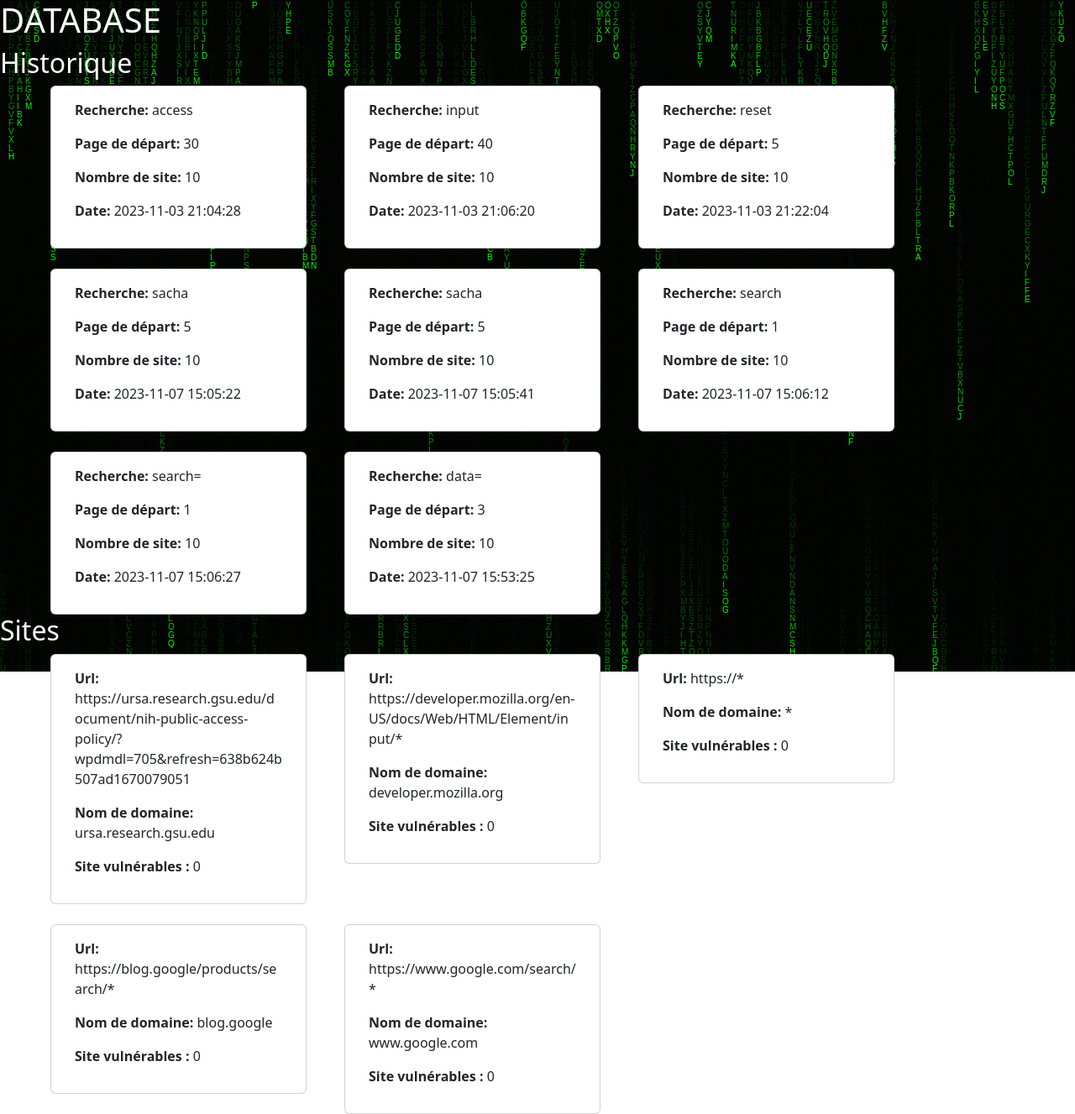
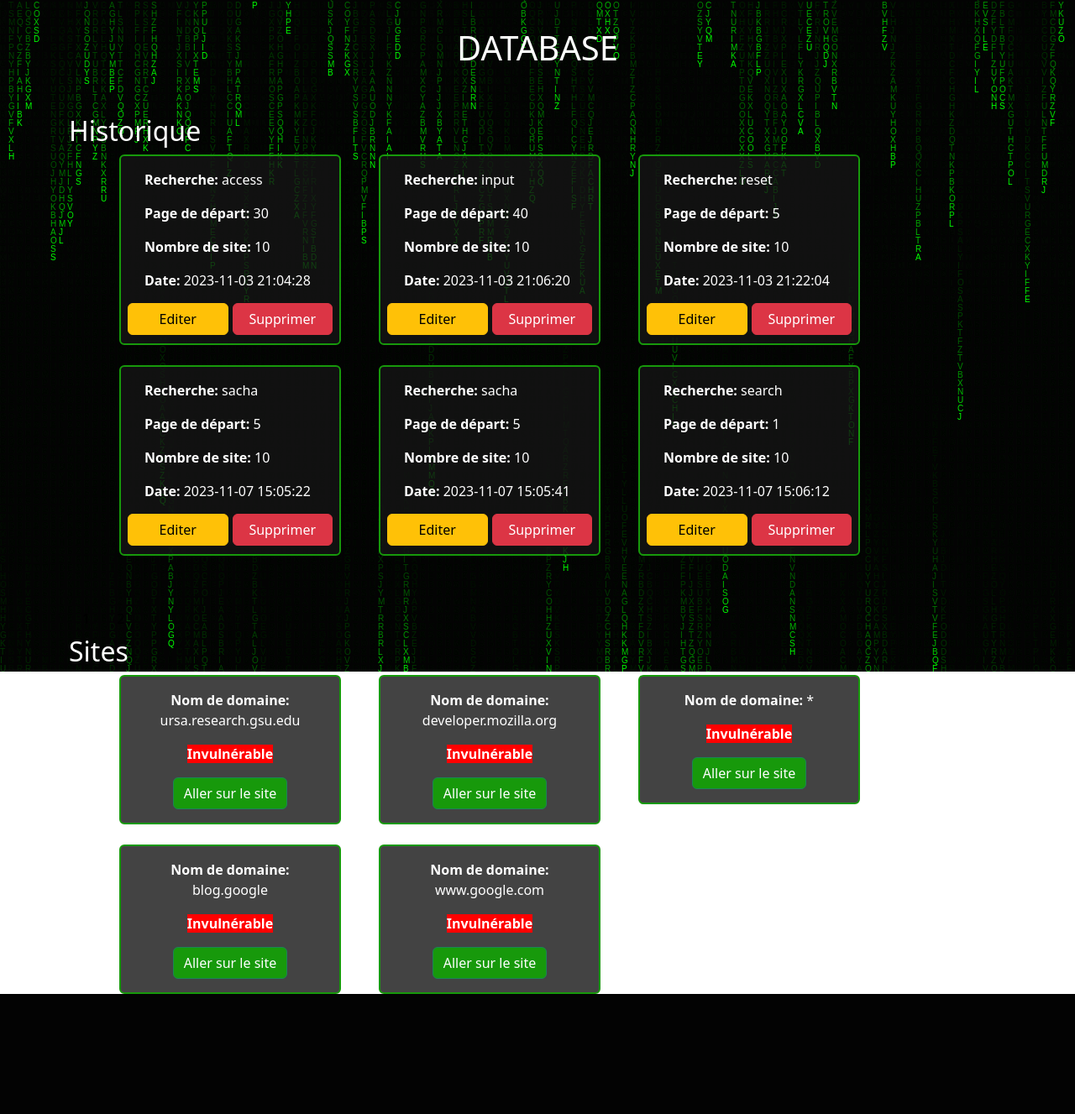
Before and after one commit to blancos-code/MeinSqlMap, a Flask app: page /database in a window 1280 px wide. Shown: the whole page at 84% size. After the commit the page ends 1184 px from the top, so only its background shows below. Run offline with Flask 3, Linux system fonts and the light colour scheme; data comes from the database, SQL or seed files in the repository; both versions use the stored data as it was after the commit; data that the repository does not hold is empty.

Commit message:
feat: je sais plus mais historique

```diff
--- a/controller/bdd_controller.py
+++ b/controller/bdd_controller.py
@@ -1,5 +1,6 @@
 from flask import Blueprint, render_template, request, redirect, url_for, session
 import sqlite3
+
 
 database_blueprint = Blueprint('database_blueprint', __name__)
 
@@ -21,7 +22,12 @@ def getData():
 
 
 @database_blueprint.route("/database", methods=["GET", "POST"])
-def display():
+@database_blueprint.route("/database/<int:page>", methods=["GET", "POST"])
+def display(page=1):
     data = getData()
-    print(data)
-    return render_template("database.html", database_data = data, historique=data['historique'], site=data['site'])
+    items_per_page = 6
+    page_start_historique = (page - 1) * items_per_page
+    page_end_historique = page_start_historique + items_per_page
+    historique_data = data['historique'][page_start_historique:page_end_historique]
+
+    return render_template("database.html", database_data=data, site=data['site'], historique=historique_data)
--- a/static/css/database.css
+++ b/static/css/database.css
@@ -1,102 +1,29 @@
-@property --rotate {
-    syntax: "<angle>";
-    initial-value: 132deg;
-    inherits: false;
-  }
 
-  :root {
-    --card-height: 65vh;
-    --card-width: calc(var(--card-height) / 1.5);
-  }
+.carte_hacker{
+  margin-right:15px;
+  margin-left:30px;
+  background-color:rgba(20,20,20,0.8);
+  color:white;
+  border: 2px solid rgba(23, 153, 11,1);
+}
 
+.carte_site{
+  width: 25%;
+}
+/* Pagination links */
+.pagination a {
+  color: black;
+  float: left;
+  padding: 8px 16px;
+  text-decoration: none;
+  transition: background-color .3s;
+}
 
-  body {
-    min-height: 100vh;
-    background: #212534;
-    display: flex;
-    align-items: center;
-    flex-direction: column;
-    padding-top: 2rem;
-    padding-bottom: 2rem;
-    box-sizing: border-box;
-  }
+/* Style the active/current link */
+.pagination a.active {
+  background-color: dodgerblue;
+  color: white;
+}
 
-
-  .card {
-    background: #191c29;
-    width: var(--card-width);
-    height: var(--card-height);
-    padding: 3px;
-    position: relative;
-    border-radius: 6px;
-    justify-content: center;
-    align-items: center;
-    text-align: center;
-    display: flex;
-    font-size: 1.5em;
-    color: rgb(88 199 250 / 0%);
-    cursor: pointer;
-    font-family: cursive;
-  }
-
-  .card:hover {
-    color: rgb(88 199 250 / 100%);
-    transition: color 1s;
-  }
-  .card:hover:before, .card:hover:after {
-    animation: none;
-    opacity: 0;
-  }
-
-
-  .card::before {
-    content: "";
-    width: 104%;
-    height: 102%;
-    border-radius: 8px;
-    background-image: linear-gradient(
-      var(--rotate)
-      , #5ddcff, #3c67e3 43%, #4e00c2);
-      position: absolute;
-      z-index: -1;
-      top: -1%;
-      left: -2%;
-      animation: spin 2.5s linear infinite;
-  }
-
-  .card::after {
-    position: absolute;
-    content: "";
-    top: calc(var(--card-height) / 6);
-    left: 0;
-    right: 0;
-    z-index: -1;
-    height: 100%;
-    width: 100%;
-    margin: 0 auto;
-    transform: scale(0.8);
-    filter: blur(calc(var(--card-height) / 6));
-    background-image: linear-gradient(
-      var(--rotate)
-      , #5ddcff, #3c67e3 43%, #4e00c2);
-      opacity: 1;
-    transition: opacity .5s;
-    animation: spin 2.5s linear infinite;
-  }
-
-  @keyframes spin {
-    0% {
-      --rotate: 0deg;
-    }
-    100% {
-      --rotate: 360deg;
-    }
-  }
-
-  a {
-    color: #212534;
-    text-decoration: none;
-    font-family: sans-serif;
-    font-weight: bold;
-    margin-top: 2rem;
-  }
+/* Add a grey background color on mouse-over */
+.pagination a:hover:not(.active) {background-color: #ddd;}
--- a/templates/database.html
+++ b/templates/database.html
@@ -1,37 +1,56 @@
 {% include "header.html" %}
+<link rel="stylesheet" href="{{ url_for('static', filename='css/database.css') }}">
 
 <body>
     <div style="position: relative;">
         <canvas style="position: absolute; top: 0; left: 0; z-index: 1;">
-            <!-- Votre code de dessin WebGL ou 2D ici -->
         </canvas>
 
-        <div style="position: relative; z-index: 2;">
-            <h1 style="color:white;">DATABASE</h1>
+        <div class="container" style="position: relative; z-index: 2;">
+            <h1 style="color:white; text-align:center; padding-top:3%; margin-bottom:5%;">DATABASE</h1>
 
             <h2 style="color:white;">Historique</h2>
-            <div class="row row-cols-1 row-cols-md-4 g-4" style="margin-right:30px; margin-left:30px;">
-                {% for row in historique %}
-                    <div class="card h-100" style="margin-right:15px; margin-left:30px;">
-                        <div class="card-body" >
+            <div class="row row-cols-1 row-cols-md-4 g-4" style="margin-right:30px; margin-left:30px; margin-bottom:5%;">
+                {% set items_per_page = 7 %}
+                {% set current_page = request.args.get('page', 1)|int %}
+                {% set page_start_historique = (current_page - 1) * items_per_page %}
+
+                {% for row in historique[page_start_historique:(page_start_historique + items_per_page)] %}
+                    <div class="card h-100 carte_hacker">
+                        <div class="card-body">
                             <p><strong>Recherche:</strong> {{ row.1 }}</p>
                             <p><strong>Page de départ:</strong> {{ row.2 }}</p>
                             <p><strong>Nombre de site:</strong> {{ row.3*10 }}</p>
                             <p><strong>Date:</strong> {{ row.4 }}</p>
                         </div>
+                        <div class="row justify-content-center align-items-center g-2" style="margin-top:-25px;margin-bottom:10px;">
+                            <button type="button" class="col btn btn-warning" style="margin-right:5px;">Editer</button>
+                            <button type="button" class="col btn btn-danger">Supprimer</button>
+                        </div>
+
                     </div>
                 {% endfor %}
+            </div>
+            <div class="pagination">
+                <a href="{{ url_for('database_blueprint.display', page=1) }}">1</a>
+                <a href="{{ url_for('database_blueprint.display', page=2) }}">2</a>
             </div>
 
 
             <h2 style="color:white;">Sites</h2>
             <div class="row row-cols-1 row-cols-md-4 g-4" style="margin-right:30px; margin-left:30px;">
                 {% for row in site %}
-                    <div class="card h-100" style="margin-right:15px; margin-left:30px;">
+                    <div class="card h-100 carte_hacker carte_site" style="margin-right:15px; margin-left:30px;">
                         <div class="card-body" >
-                            <p><strong>Url: </strong>{{ row.0 }}</p>
-                            <p><strong>Nom de domaine: </strong>{{ row.1 }}</p>
-                            <p><strong>Site vulnérables : </strong>{{ row.2 }}</p>
+                            <div class="text-center">
+                                <p><strong>Nom de domaine: </strong>{{ row.1 }}</p>
+                                {% if row.2 == 0 %}
+                                    <p><strong style="background-color:red;"> Invulnérable </strong></p>
+                                {% else %}
+                                    <p><strong style="background-color:green;"> Vulnérable </strong></p>
+                                {% endif %}
+                                <a name="" id="" class="btn btn-success" href="{{row.0}}" role="button" style="background-color:rgb(23, 153, 11);">Aller sur le site</a>
+                            </div>
                         </div>
                     </div>
                 {% endfor %}
@@ -40,3 +59,4 @@
     </div>
 </body>
 <script src="{{ url_for('static', filename='js/hacker.js') }}"></script>
+<script src="{{ url_for('static', filename='js/database.js') }}"></script>
```
Also changed, not shown: data/bdd.db, static/js/database.js (added).
